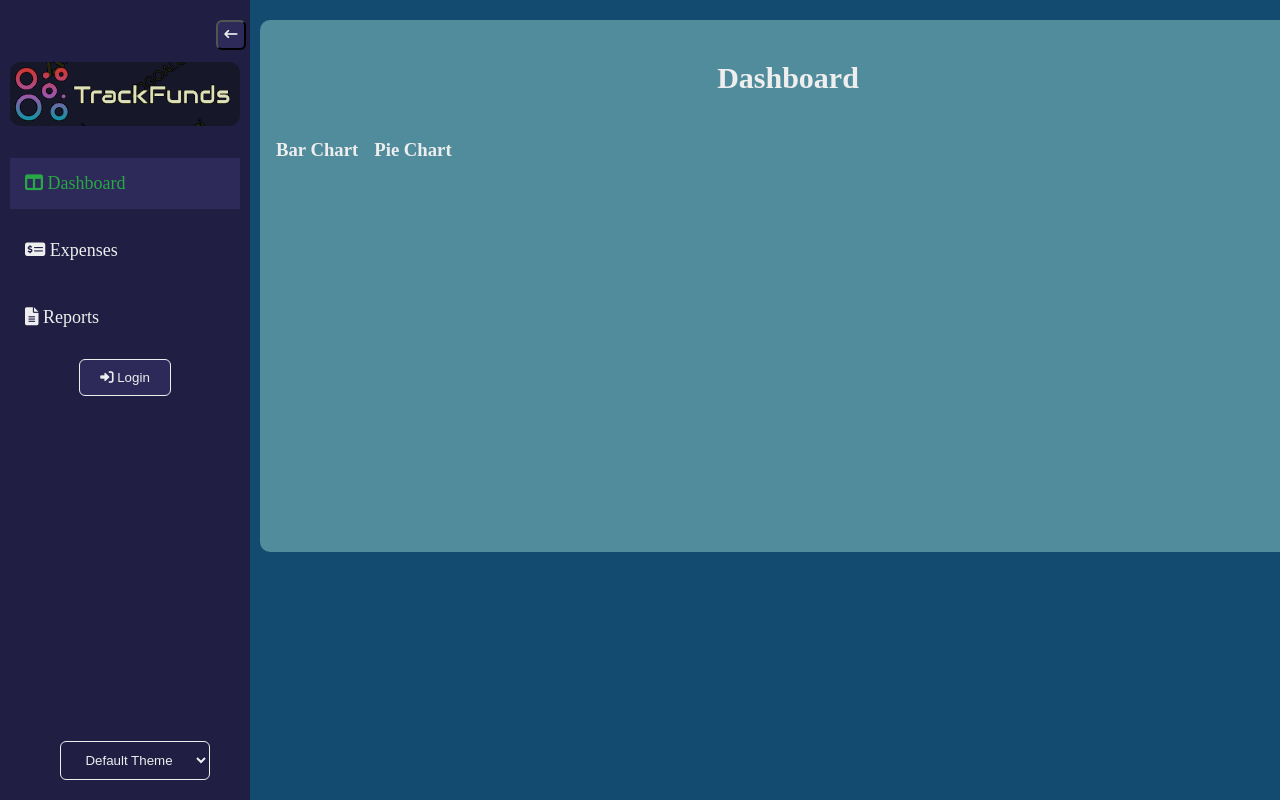
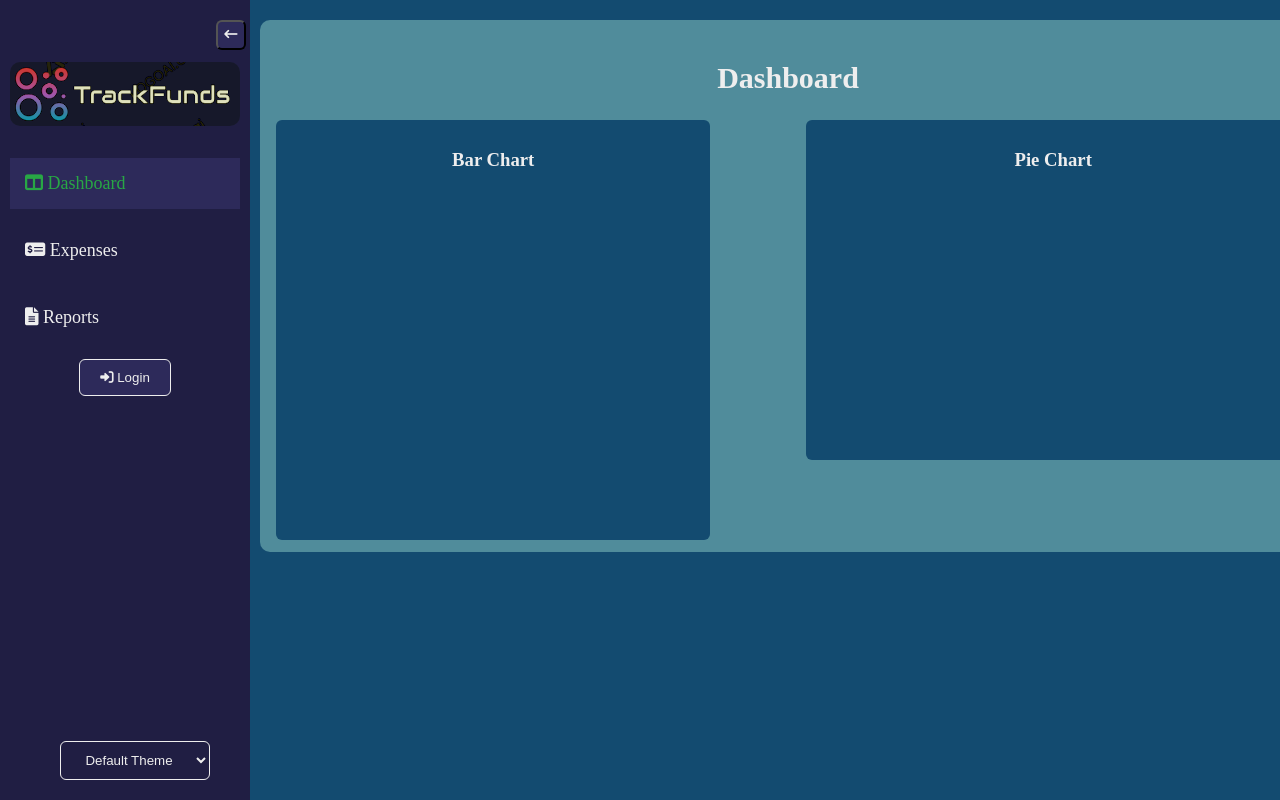
Before and after one commit to rohitghatal1/ExpenseTracker-React-TS, a React (Create React App) app: page / in a window 1280 px wide. Shown: the top 800 px of the page. Built offline with nearby package versions, Linux system fonts and the light colour scheme.

Commit message:
added styled for bar chart and pie chart section

```diff
--- a/src/CSS/dashboard.css
+++ b/src/CSS/dashboard.css
@@ -24,5 +24,28 @@
 .dashboardComponent .dashboardContainer .dashboardContentsContainer{
     display: flex;
     gap: 1rem;
-    align-items: center;
+    align-items: flex-start;
 }
+
+.dashboardComponent .dashboardContainer .dashboardContentsContainer .barChartSection{
+    width: 28rem;
+    height: 25rem;
+    background-color: var(--body-color);
+    color: var(--text-color);
+    padding: 10px;
+    border-radius: 6px;
+}
+
+.dashboardComponent .dashboardContainer .dashboardContentsContainer .pieChartSection{
+    width: 32rem;
+    height: 20rem;
+    background-color: var(--body-color);
+    color: var(--text-color);
+    padding: 10px;
+    border-radius: 6px;
+    margin-left: 5rem;
+}
+
+.dashboardComponent .dashboardContainer .dashboardContentsContainer .pieChartSection h3, .barChartSection h3{
+    text-align: center;
+}
```
